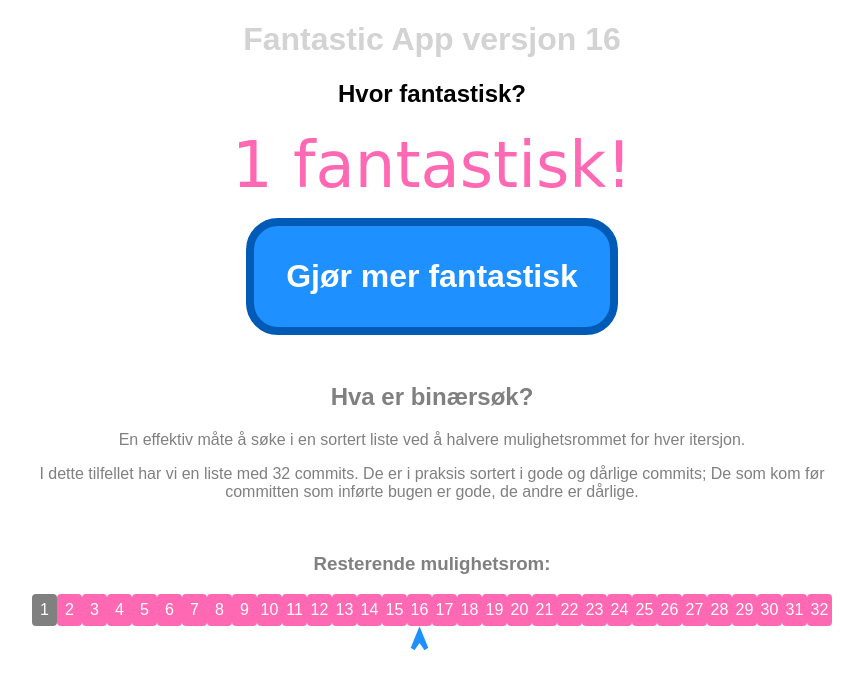
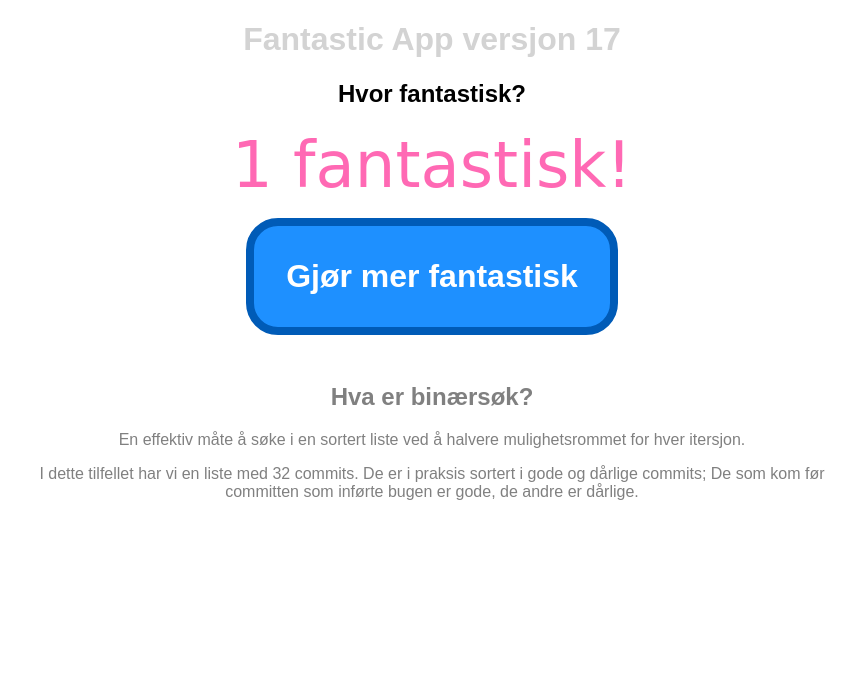
Before and after one commit to sGrevling/bisect_demo, a React app: page / in a window 1280 px wide. Shown: the top 688 px of the page, without its empty margins (208-1071 px from the left). Built offline with nearby package versions, Linux system fonts and the light colour scheme.

Commit message:
V17
(cherry picked from commit 24ab87ee676ea4c82b8a464e84eb3ab9cf4ab644)
(cherry picked from commit 03850450d2f6d8f67a72a58a44628fea2e45f588)

```diff
--- a/src/App.js
+++ b/src/App.js
@@ -3,7 +3,7 @@ import {BinarySearch} from "./BinarySearch";
 
 function App() {
     const [fantastic, setFantastic] = useState(1);
-    const version = 16;
+    const version = 17;
     const buttonBug = '🐛';
 
     return (
```
